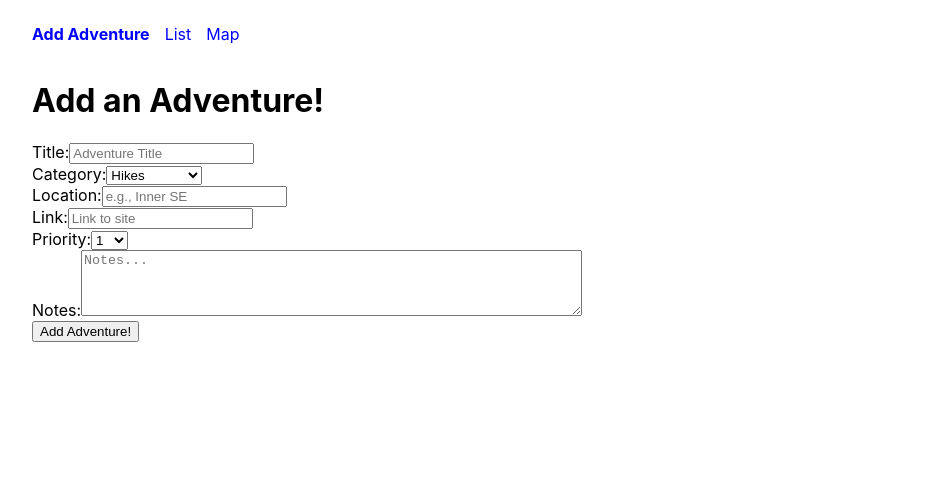
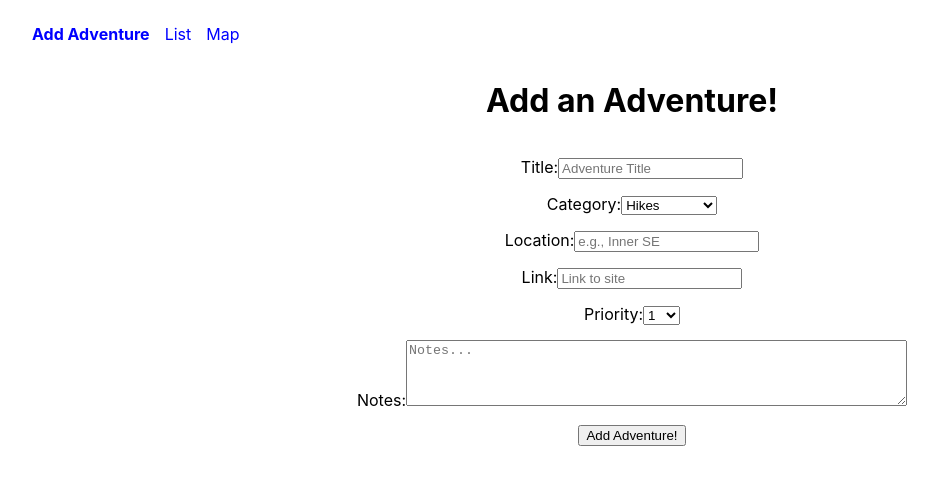
Before and after one commit to kjs2b/FunPlanner-react, a React (Create React App) app in the folder FunPlanner/: page / in a window 1280 px wide. Shown: the top 484 px of the page, without its empty margins (8-946 px from the left). Built offline with nearby package versions, Linux system fonts and the light colour scheme.

Commit message:
basic layout changes (more spacious) on Add Aventure and List

```diff
--- a/FunPlanner/src/components/AddAdventureForm.js
+++ b/FunPlanner/src/components/AddAdventureForm.js
@@ -32,7 +32,7 @@ export default class AddAdventureForm extends Component {
   render() {
     return (
     <form className='addAdventureForm'>
-      <div>
+      <div className='formItem'>
         <label className='formHeader' htmlFor='title'>
           Title:
         </label>
@@ -45,7 +45,7 @@ export default class AddAdventureForm extends Component {
           onChange={this.handleChange}
         />
       </div>
-      <div>
+      <div className='formItem'>
         <label className='formHeader' htmlFor='category'>
           Category:
         </label>
@@ -57,7 +57,7 @@ export default class AddAdventureForm extends Component {
           <option value='Other'>Other</option>
         </select>
       </div>
-      <div>
+      <div className='formItem'>
         <label className='formHeader' htmlFor='location'>
           Location:
         </label>
@@ -70,7 +70,7 @@ export default class AddAdventureForm extends Component {
           onChange={this.handleChange}
         />
       </div>
-      <div>
+      <div className='formItem'>
         <label className='formHeader' htmlFor='link'>
           Link:
         </label>
@@ -83,7 +83,7 @@ export default class AddAdventureForm extends Component {
           onChange={this.handleChange}
         />
       </div>
-      <div>
+      <div className='formItem'>
         <label className='formHeader' htmlFor='priority'>
           Priority:
         </label>
@@ -100,7 +100,7 @@ export default class AddAdventureForm extends Component {
           <option value='10'>10</option>
         </select>
       </div>
-      <div>
+      <div className='formItem'>
         <label className='formHeader' htmlFor='notes'>
           Notes:
         </label>
@@ -116,6 +116,7 @@ export default class AddAdventureForm extends Component {
         />
       </div>
       <input
+        className='formItem'
         type='submit'
         value='Add Adventure!'
       />
--- a/FunPlanner/src/components/CategoriesContainer.js
+++ b/FunPlanner/src/components/CategoriesContainer.js
@@ -26,7 +26,7 @@ export default class CategoriesContainer extends Component {
 
   render() {
     return (
-      <div>
+      <div className='categoriesContainer'>
         <CategoriesBar
           onSelect={this.changeCategory}
           selectedCategory={this.state.selectedCategory}
--- a/FunPlanner/src/components/ListContainer.js
+++ b/FunPlanner/src/components/ListContainer.js
@@ -12,7 +12,7 @@ export default class ListContainer extends Component {
       this.props.adventures : this.props.adventures.filter((adv) =>
         adv.category === this.props.category);
     return (
-      <div>
+      <div className='listContainer'>
         {listedAdventures.map((adv) =>
             <ListItem item={adv} key={adv.title} />
         )}
--- a/FunPlanner/src/index.css
+++ b/FunPlanner/src/index.css
@@ -16,11 +16,33 @@ a {
   color: blue;
 }
 
+.addAdventureContainer {
+  display: flex;
+  flex-direction: column;
+  align-items: center;
+}
+
+.addAdventureForm {
+  display: flex;
+  flex-direction: column;
+  align-items: center
+}
+
+.formItem {
+  margin-top: 15px;
+}
+
 .container {
   max-width: 1200px;
   margin: 0 auto;
   display: flex;
   flex-direction: column;
+}
+
+.categoriesContainer {
+  display: flex;
+  flex-direction: column;
+  align-items: center;
 }
 
 .categories {
@@ -32,6 +54,10 @@ a {
   margin: 10px;
   font-weight: bold;
   cursor: pointer;
+}
+
+.listContainer {
+
 }
 
 .listItem {
```
